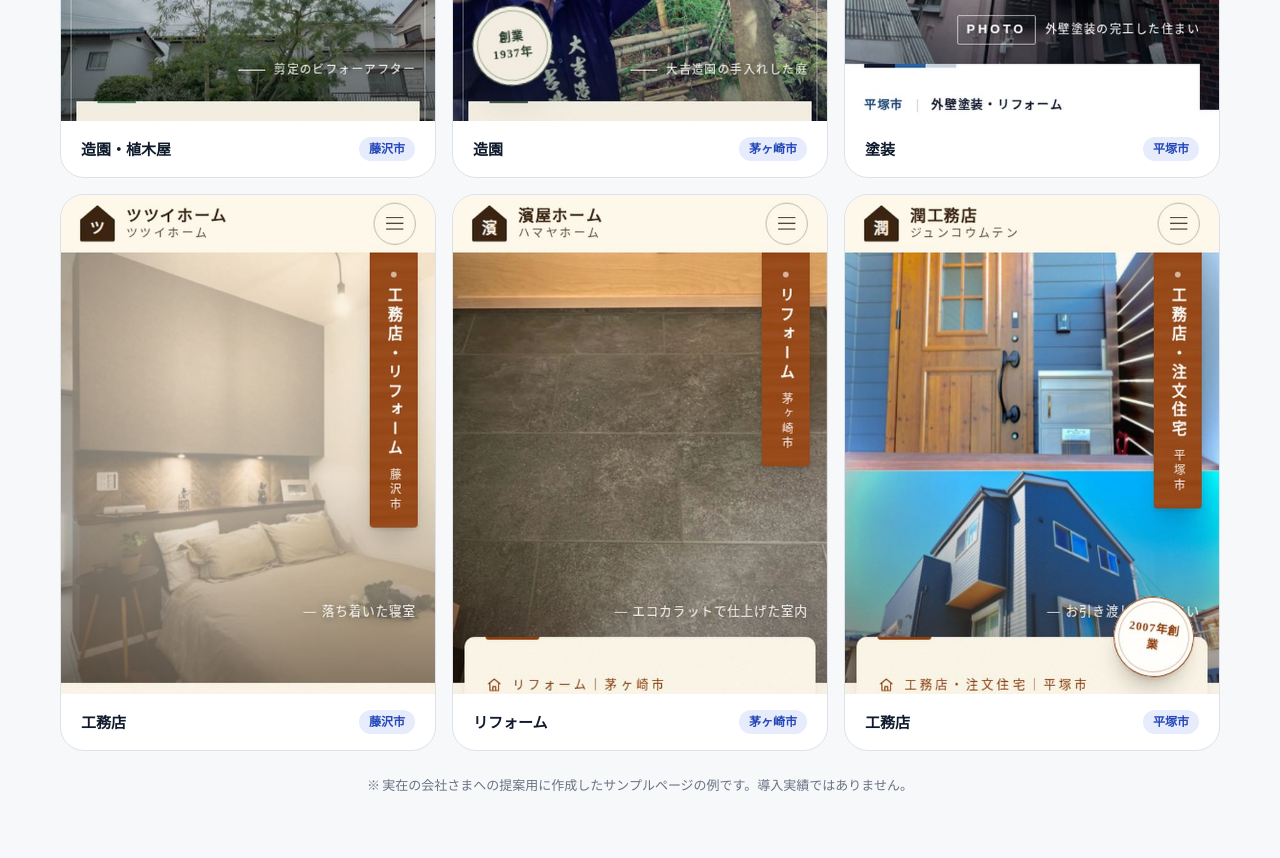
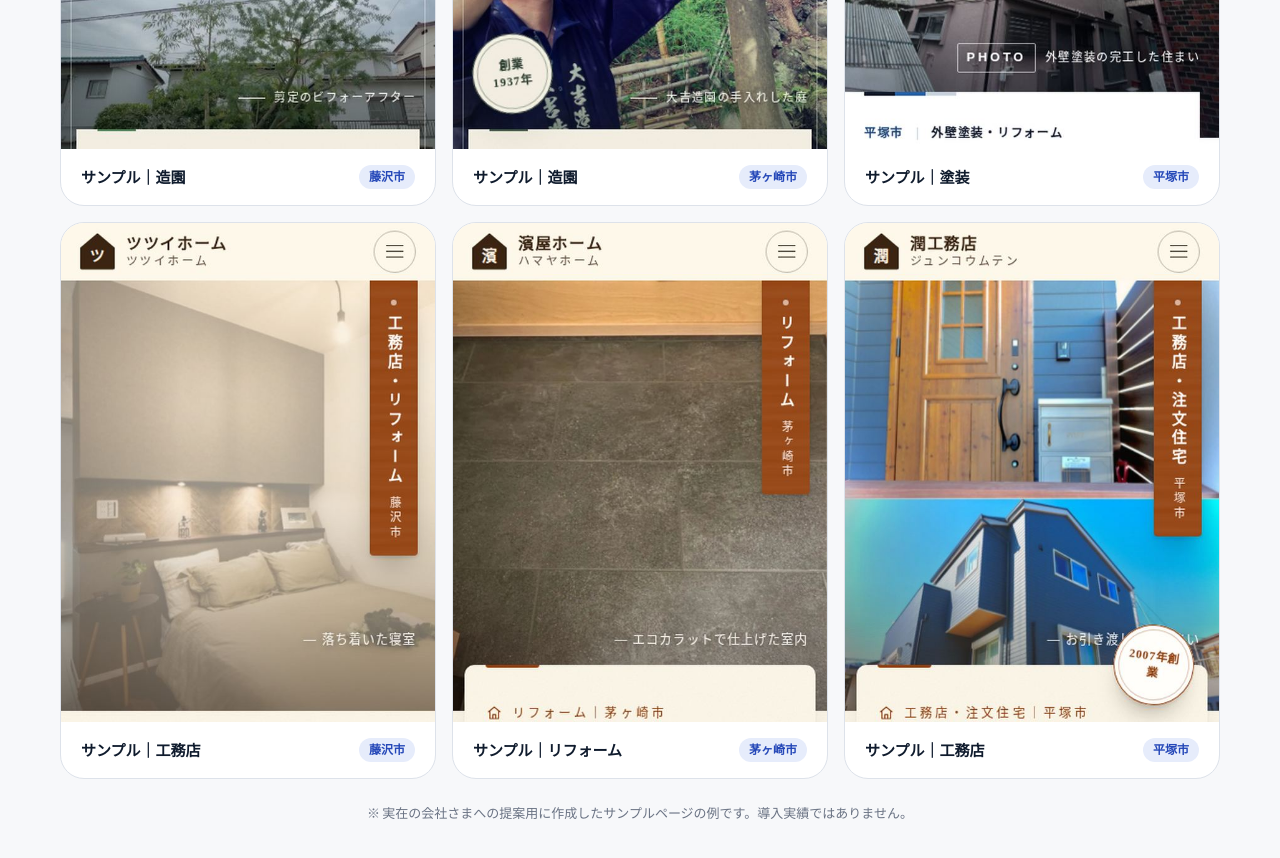
Before and after one commit to hiroship/kura-works, a plain HTML site: page index.html in a window 1280 px wide. Shown: the part 1900-2758 px from the top of the page. Drawn offline with Linux system fonts and the light colour scheme; a web font is replaced by a local one.

Commit message:
Examples section: sample-prefixed captions, disclaimer in lead, nav link

```diff
--- a/index.html
+++ b/index.html
@@ -355,6 +355,7 @@
   <nav class="nav" id="nav" aria-label="メインメニュー">
     <a class="logo" href="#top" aria-label="Kura Works トップへ"><img class="mk" src="logo/mark.svg" alt="" width="32" height="32"><span class="wm">Kura<b>Works</b></span></a>
     <ul>
+      <li><a href="#examples">サイトの例</a></li>
       <li><a href="#flow">流れ</a></li>
       <li><a href="#price">料金</a></li>
       <li><a href="#about">作っている人</a></li>
@@ -364,6 +365,7 @@
     <button class="menu-btn" type="button" aria-label="メニューを開く" aria-expanded="false" aria-controls="panel"><span></span><span></span></button>
   </nav>
   <div class="panel" id="panel">
+    <a href="#examples">サイトの例</a>
     <a href="#flow">始めるまでの流れ</a>
     <a href="#price">料金</a>
     <a href="#about">作っている人</a>
@@ -427,14 +429,14 @@
   <!-- 3. サイトの例 -->
   <section class="s" id="examples">
     <div class="wrap">
-      <div class="sh c rv"><span class="lb">サイトの例</span><h2>こんなホームページを<br>お作りします。</h2><p>制作費0円で、まずは御社専用のサンプルを作ってお見せします。キャンペーン中は、先着5社が12か月間 月額7,800円（税込）です。</p></div>
+      <div class="sh c rv"><span class="lb">サイトの例</span><h2>こんなホームページを<br>お作りします。</h2><p>施工事例・対応エリア・問い合わせ先を、スマホで見やすい1ページにまとめます。まずは御社専用のサンプルを無料で作ってお見せします。以下は導入実績ではなく、提案用に作成したサンプルの例です。</p></div>
       <div class="ex2 rv">
-        <figure><img src="samples/sample-chill.jpg" alt="造園会社のサンプルページ（スマホ表示）" loading="lazy"><figcaption><b>造園・植木屋</b><span>藤沢市</span></figcaption></figure>
-        <figure><img src="samples/sample-daikichi.jpg" alt="造園会社のサンプルページ（スマホ表示）" loading="lazy"><figcaption><b>造園</b><span>茅ヶ崎市</span></figcaption></figure>
-        <figure><img src="samples/sample-kurumi.jpg" alt="塗装会社のサンプルページ（スマホ表示）" loading="lazy"><figcaption><b>塗装</b><span>平塚市</span></figcaption></figure>
-        <figure><img src="samples/sample-tsutsui.jpg" alt="工務店のサンプルページ（スマホ表示）" loading="lazy"><figcaption><b>工務店</b><span>藤沢市</span></figcaption></figure>
-        <figure><img src="samples/sample-hamaya.jpg" alt="リフォーム会社のサンプルページ（スマホ表示）" loading="lazy"><figcaption><b>リフォーム</b><span>茅ヶ崎市</span></figcaption></figure>
-        <figure><img src="samples/sample-jun.jpg" alt="工務店のサンプルページ（スマホ表示）" loading="lazy"><figcaption><b>工務店</b><span>平塚市</span></figcaption></figure>
+        <figure><img src="samples/sample-chill.jpg" alt="造園会社のサンプルページ（スマホ表示）" loading="lazy"><figcaption><b>サンプル｜造園</b><span>藤沢市</span></figcaption></figure>
+        <figure><img src="samples/sample-daikichi.jpg" alt="造園会社のサンプルページ（スマホ表示）" loading="lazy"><figcaption><b>サンプル｜造園</b><span>茅ヶ崎市</span></figcaption></figure>
+        <figure><img src="samples/sample-kurumi.jpg" alt="塗装会社のサンプルページ（スマホ表示）" loading="lazy"><figcaption><b>サンプル｜塗装</b><span>平塚市</span></figcaption></figure>
+        <figure><img src="samples/sample-tsutsui.jpg" alt="工務店のサンプルページ（スマホ表示）" loading="lazy"><figcaption><b>サンプル｜工務店</b><span>藤沢市</span></figcaption></figure>
+        <figure><img src="samples/sample-hamaya.jpg" alt="リフォーム会社のサンプルページ（スマホ表示）" loading="lazy"><figcaption><b>サンプル｜リフォーム</b><span>茅ヶ崎市</span></figcaption></figure>
+        <figure><img src="samples/sample-jun.jpg" alt="工務店のサンプルページ（スマホ表示）" loading="lazy"><figcaption><b>サンプル｜工務店</b><span>平塚市</span></figcaption></figure>
       </div>
       <p class="ex-note rv">※ 実在の会社さまへの提案用に作成したサンプルページの例です。導入実績ではありません。</p>
     </div>
@@ -669,7 +671,7 @@
   applyIo.observe(document.getElementById('apply'));
   var navLinks = document.querySelectorAll('.nav ul a');
   var sio = new IntersectionObserver(function (es) { es.forEach(function (e) { if (!e.isIntersecting) return; navLinks.forEach(function (a) { a.classList.toggle('on', a.getAttribute('href') === '#' + e.target.id); }); }); }, { rootMargin: '-45% 0px -50% 0px' });
-  ['flow', 'price', 'about', 'faq'].forEach(function (id) { sio.observe(document.getElementById(id)); });
+  ['examples', 'flow', 'price', 'about', 'faq'].forEach(function (id) { sio.observe(document.getElementById(id)); });
 
 
 })();
```
